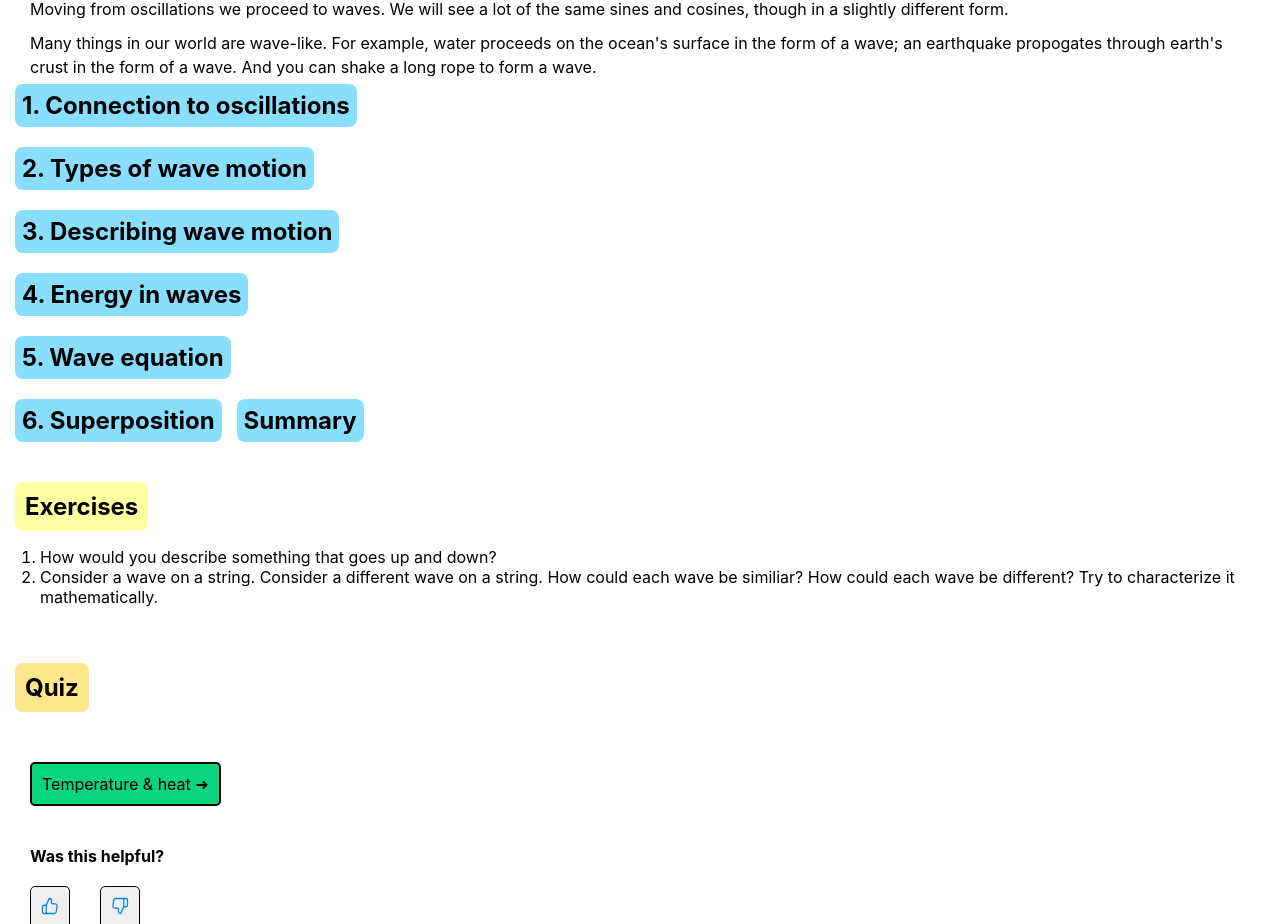
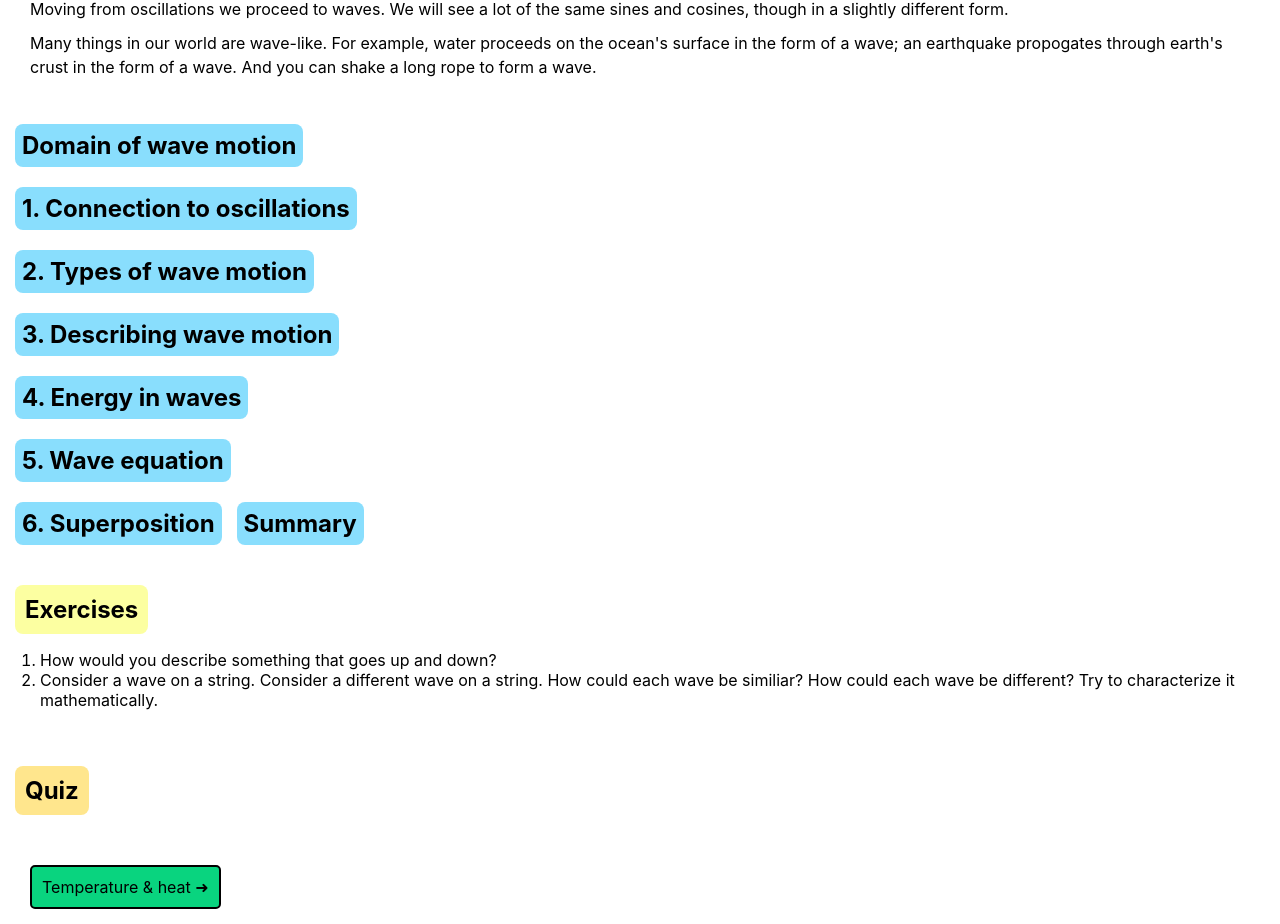
Before and after one commit to JRFink/jrfphyspagesnew, a Next.js app: page /education/gp1/wm in a window 1280 px wide. Shown: the part 1057-1981 px from the top of the page. Built offline with nearby package versions, Linux system fonts and the light colour scheme.

Commit message:
Update index.tsx

```diff
--- a/pages/education/gp1/wm/index.tsx
+++ b/pages/education/gp1/wm/index.tsx
@@ -29,6 +29,13 @@ Moving from oscillations we proceed to waves. We will see a lot of the same sine
 <p>
          Many things in our world are wave-like. For example, water proceeds on the ocean&#39;s surface in the form of a wave; an earthquake propogates through earth&#39;s crust in the form of a wave. And you can shake a long rope to form a wave.
 </p>
+<br />
+<br />
+<h2 className={style.h2SectionColor}>
+         Domain of wave motion
+</h2>
+<br />
+<br />
             <h2 className={style.h2SectionColor} id="osc">
                 1. Connection to oscillations
             </h2>
```
